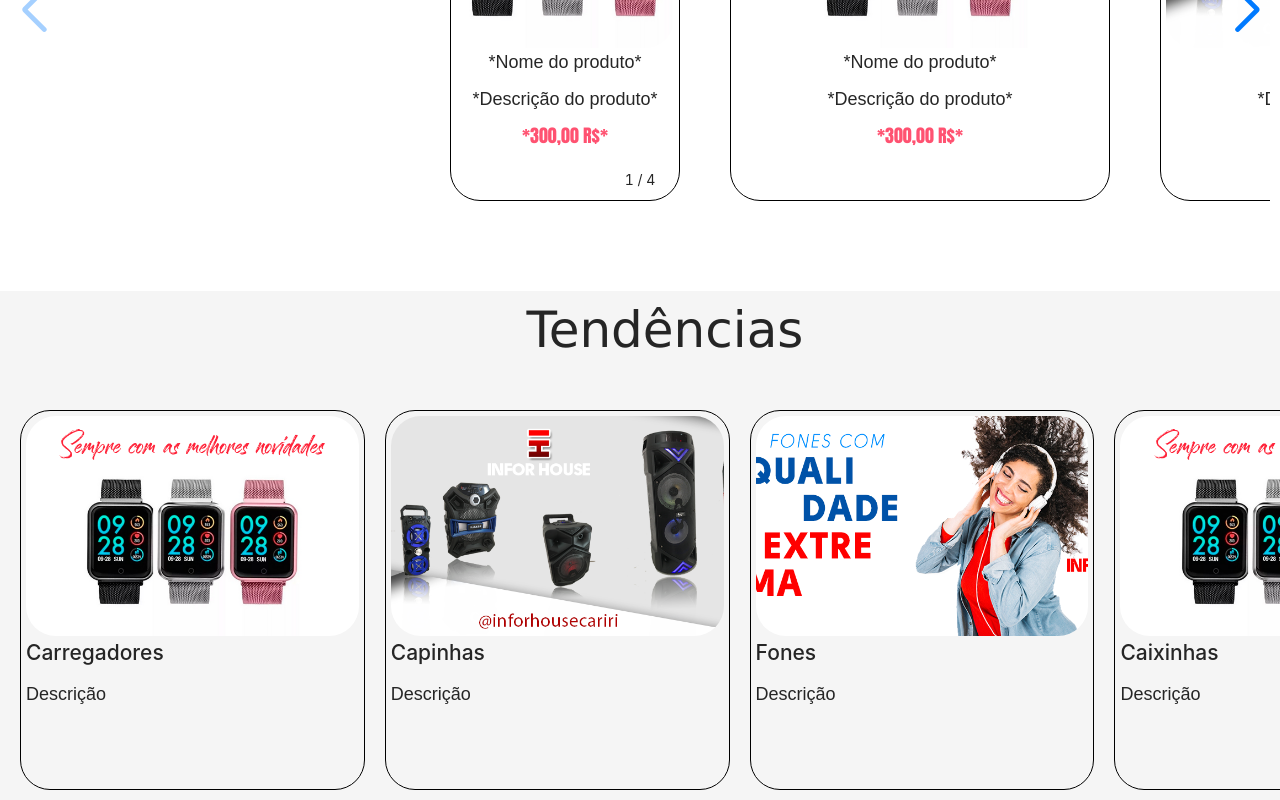
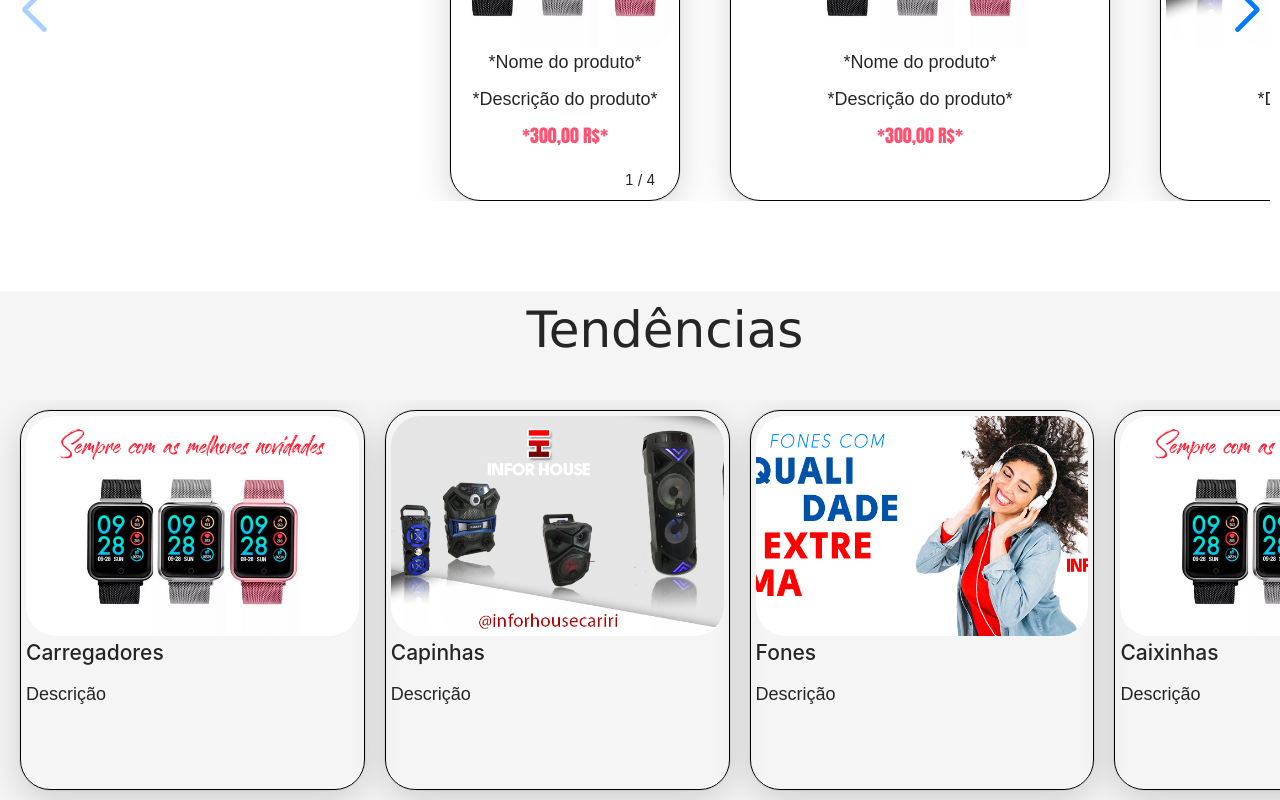
Before and after one commit to IuryMT/EstagioInforHouse, a React (Create React App) app: page / in a window 1280 px wide. Shown: the part 1878-2678 px from the top of the page. Built offline with nearby package versions, Linux system fonts and the light colour scheme.

Commit message:
Coloquei sombras nos cards

```diff
--- a/src/components/css/Section1.scss
+++ b/src/components/css/Section1.scss
@@ -10,6 +10,8 @@
     object-fit: cover;
     z-index: 99;
     border-radius: 30px;
+    cursor:pointer;
+    user-select: none;
 }
 
 .carousel-master {
@@ -28,6 +30,11 @@
 .englobar {
     background-color: whitesmoke;
     margin-top: 80px;
+
+}.englobar2 {
+    background-color: whitesmoke;
+    margin-top: 80px;
+    margin-bottom: 80px;
 }
 
 .carousel-master2 {
@@ -40,6 +47,7 @@
     overflow-y: hidden;
     position: relative;
 
+
 }
 
 .carousel-master2 .card2 {
@@ -50,7 +58,11 @@
     border-radius: 30px;
     border: 1px solid #000;
     padding: 5px;
+    box-shadow: rgba(0, 0, 0, 0.16) 0px 10px 36px 0px, rgba(0, 0, 0, 0.06) 0px 0px 0px 1px;
+}.carousel-master2 .card2:hover {
+    box-shadow: rgba(0, 0, 0, 0.05) 0px 6px 24px 0px, rgba(0, 0, 0, 0.08) 0px 0px 0px 1px;
 }
+
 
 .carousel-master2 .card2 img {
     height: 60%;
@@ -79,7 +91,7 @@ h3 {
 }
 
 .h1 {
-    margin: 50px 0 0 50px;
+    margin: 80px 0 0 50px;
 }
 
 .carousel-master h4,
@@ -188,6 +200,7 @@ h3 {
 }
 
 .nav-bottom {
+
     width: 100vw;
     height: 7vh;
     background-color: whitesmoke;
--- a/src/pages/Home/index.js
+++ b/src/pages/Home/index.js
@@ -184,7 +184,7 @@ export const Home = () => {
 
             {/* <div className='branco2'></div> */}
 
-            <div className='englobar'>
+            <div className='englobar2'>
                 <h1 className='h1'>Tendências</h1>
                 <div className="carousel-master2">
 
```
